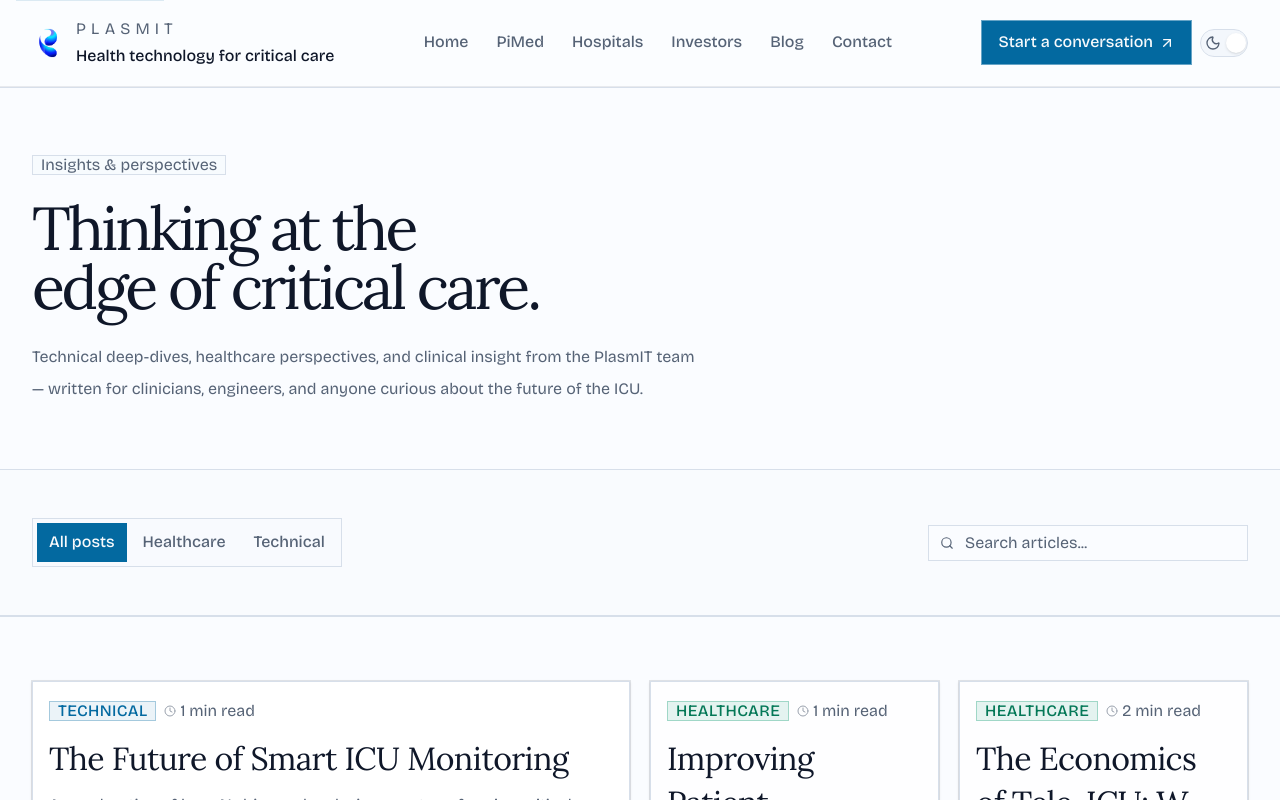
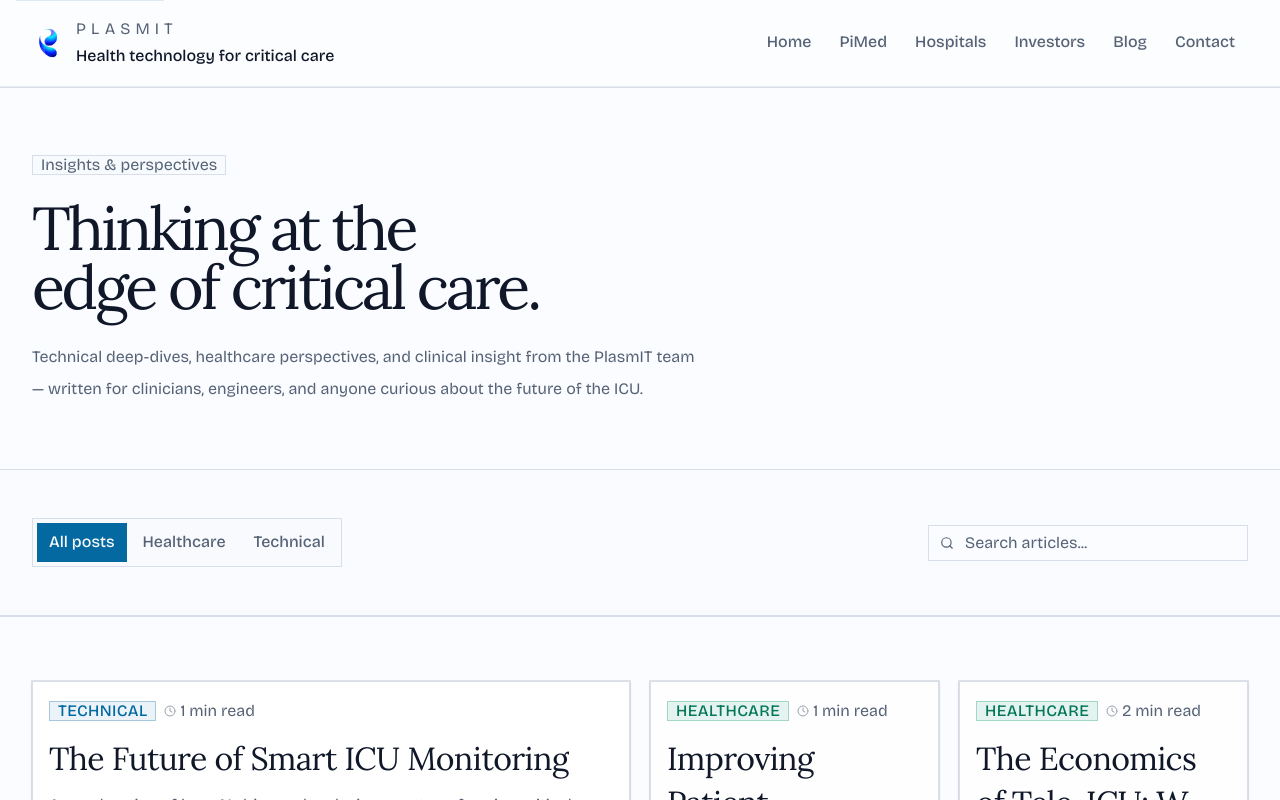
Before and after one commit to aditya04tripathi/plasmit, a Next.js app: page /blog in a window 1280 px wide. Shown: the top 800 px of the page. Built offline with nearby package versions, Linux system fonts and the light colour scheme.

Commit message:
refactor(distill): simplify navbar conditional styling

```diff
--- a/components/marketing/Navbar.tsx
+++ b/components/marketing/Navbar.tsx
@@ -2,7 +2,7 @@
 
 import Link from "next/link"
 import { useEffect, useState } from "react"
-import { Menu, ArrowUpRight } from "lucide-react"
+import { Menu } from "lucide-react"
 import { ThemeToggle } from "./ThemeToggle"
 
 import { navLinks, siteMeta } from "@/lib/site-content"
@@ -61,22 +61,10 @@ export function Navbar({
         <Link href="/" className="flex items-center gap-3">
           <Image src="/media/logo.svg" alt="PlasmIT" width={32} height={32} />
           <div>
-            <p
-              className={cn(
-                "tracking-[0.32em] uppercase",
-                revealAfterHero
-                  ? "text-muted-foreground"
-                  : "text-muted-foreground"
-              )}
-            >
+            <p className="tracking-[0.32em] text-muted-foreground uppercase">
               PlasmIT
             </p>
-            <p
-              className={cn(
-                "font-medium",
-                revealAfterHero ? "text-foreground" : "text-foreground"
-              )}
-            >
+            <p className="font-medium text-foreground">
               {siteMeta.companyTagline}
             </p>
           </div>
@@ -91,39 +79,12 @@ export function Navbar({
               key={link.href}
               variant="ghost"
               asChild
-              className={cn(
-                "h-auto min-h-11 px-3 py-2",
-                revealAfterHero
-                  ? "text-muted-foreground hover:bg-foreground/8 hover:text-foreground"
-                  : "text-muted-foreground hover:bg-foreground/8 hover:text-foreground"
-              )}
+              className="h-auto min-h-11 px-3 py-2 text-muted-foreground hover:bg-foreground/8 hover:text-foreground"
             >
               <Link href={link.href}>{link.label}</Link>
             </Button>
           ))}
         </nav>
-
-        <div className="hidden items-center gap-2 lg:flex">
-          <div>
-            <Button
-              asChild
-              className={cn(
-                "h-auto min-h-11 px-4 py-2",
-                revealAfterHero
-                  ? "border border-primary/60 bg-primary text-primary-foreground hover:bg-primary/85"
-                  : "border border-primary/60 bg-primary text-primary-foreground hover:bg-primary/85"
-              )}
-            >
-              <Link href="/contact-us">
-                Start a conversation
-                <ArrowUpRight className="size-4" />
-              </Link>
-            </Button>
-          </div>
-          <div className="flex items-center">
-            <ThemeToggle />
-          </div>
-        </div>
 
         <div className="lg:hidden">
           <Sheet>
@@ -131,12 +92,7 @@ export function Navbar({
               <Button
                 variant="outline"
                 aria-label="Open menu"
-                className={cn(
-                  "size-11 shrink-0",
-                  revealAfterHero
-                    ? "border-foreground/14 bg-foreground/5 text-foreground hover:bg-foreground/10"
-                    : "border-foreground/14 bg-foreground/5 text-foreground hover:bg-foreground/10"
-                )}
+                className="size-11 shrink-0 border-foreground/14 bg-foreground/5 text-foreground hover:bg-foreground/10"
               >
                 <Menu className="size-5" aria-hidden />
               </Button>
```
